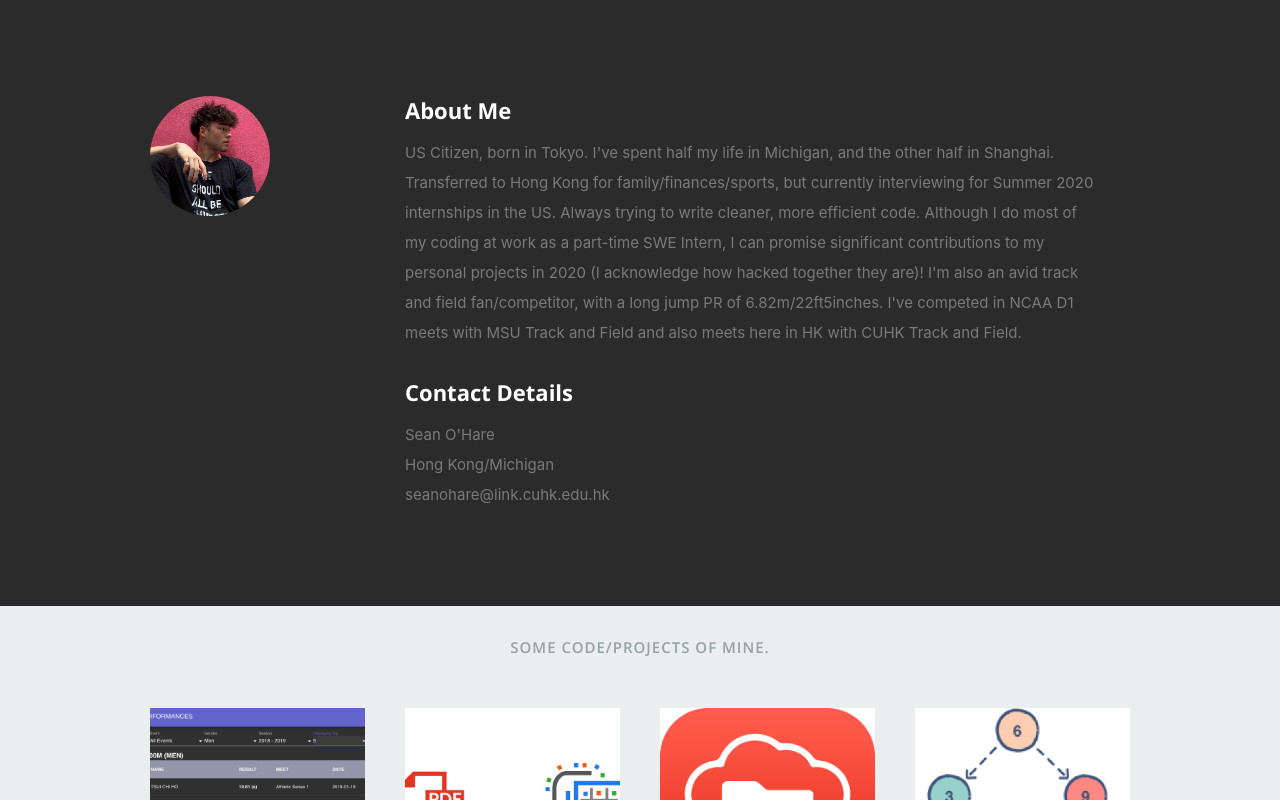
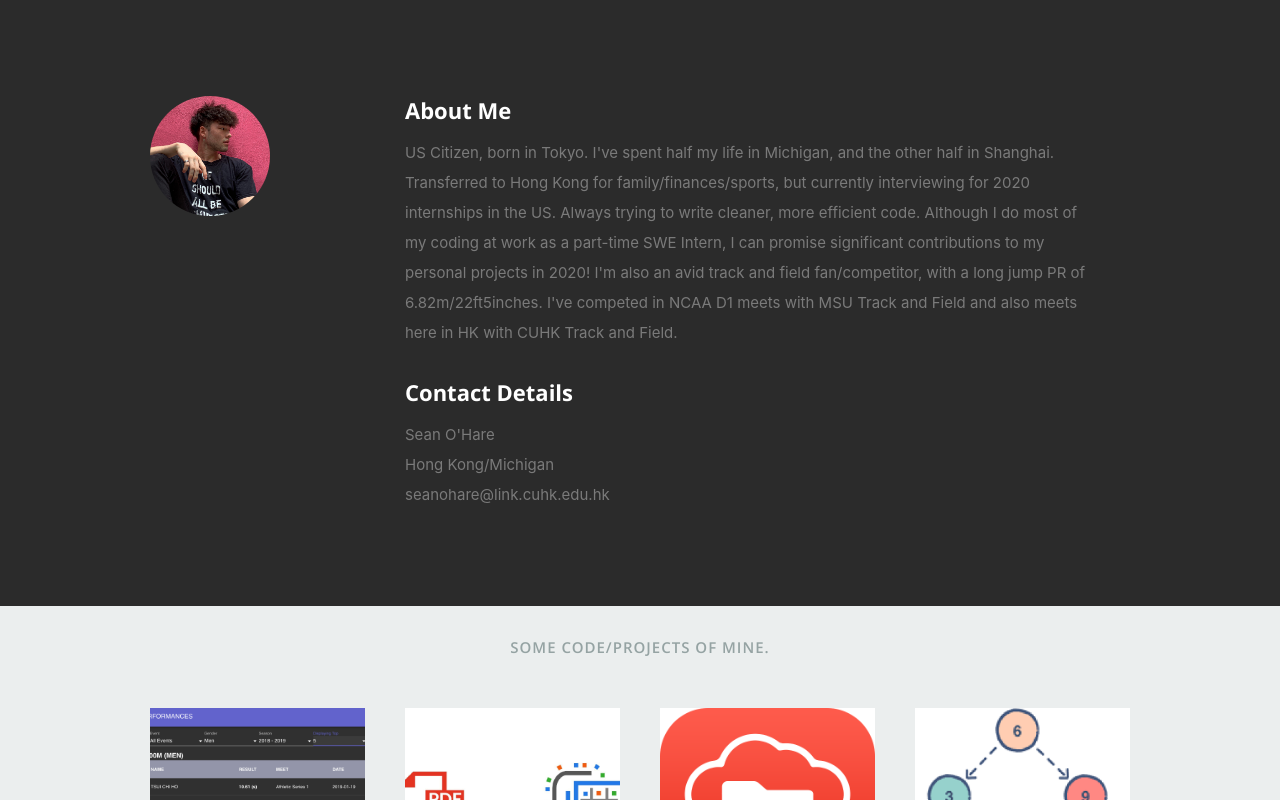
Before and after one commit to seanohare98/portfolio, a React (Create React App) app: page / in a window 1280 px wide. Shown: the part 800-1600 px from the top of the page. Built offline with nearby package versions, Linux system fonts and the light colour scheme.

Commit message:
minor tweaks

```diff
--- a/src/resumeData.js
+++ b/src/resumeData.js
@@ -16,7 +16,7 @@ let resumeData = {
             "className": "fa fa-github"
         }
     ],
-    "aboutme": "US Citizen, born in Tokyo. I've spent half my life in Michigan, and the other half in Shanghai. Transferred to Hong Kong for family/finances/sports, but currently interviewing for Summer 2020 internships in the US. Always trying to write cleaner, more efficient code. Although I do most of my coding at work as a part-time SWE Intern, I can promise significant contributions to my personal projects in 2020 (I acknowledge how hacked together they are)! I'm also an avid track and field fan/competitor, with a long jump PR of 6.82m/22ft5inches. I've competed in NCAA D1 meets with MSU Track and Field and also meets here in HK with CUHK Track and Field.",
+    "aboutme": "US Citizen, born in Tokyo. I've spent half my life in Michigan, and the other half in Shanghai. Transferred to Hong Kong for family/finances/sports, but currently interviewing for 2020 internships in the US. Always trying to write cleaner, more efficient code. Although I do most of my coding at work as a part-time SWE Intern, I can promise significant contributions to my personal projects in 2020! I'm also an avid track and field fan/competitor, with a long jump PR of 6.82m/22ft5inches. I've competed in NCAA D1 meets with MSU Track and Field and also meets here in HK with CUHK Track and Field.",
     "address": "Hong Kong/Michigan",
     "website": "seanohare@link.cuhk.edu.hk",
     "education": [
@@ -75,7 +75,7 @@ let resumeData = {
         {
             "name": "PDF Table Scraper",
             "description": "A script to retrieve data from Hong Kong Athletic Association meet result PDFs",
-            "url": "https://github.com/seanohare98/hktf-scraper",
+            "url": "https://github.com/seanohare98/pdf-scraper",
             "imgurl": "images/portfolio/hktf-scraper.jpg"
         },
         {
@@ -93,7 +93,7 @@ let resumeData = {
         {
             "name": "Unix Shell",
             "description": "Wrote a fully functional Unix shell capable of command chaining",
-            "url": "https://github.com/seanohare98/simple-shell",
+            "url": "https://github.com/seanohare98/unix-shell",
             "imgurl": "images/portfolio/shell.png"
         },    {
             "name": "Hospital Appointment API",
```
